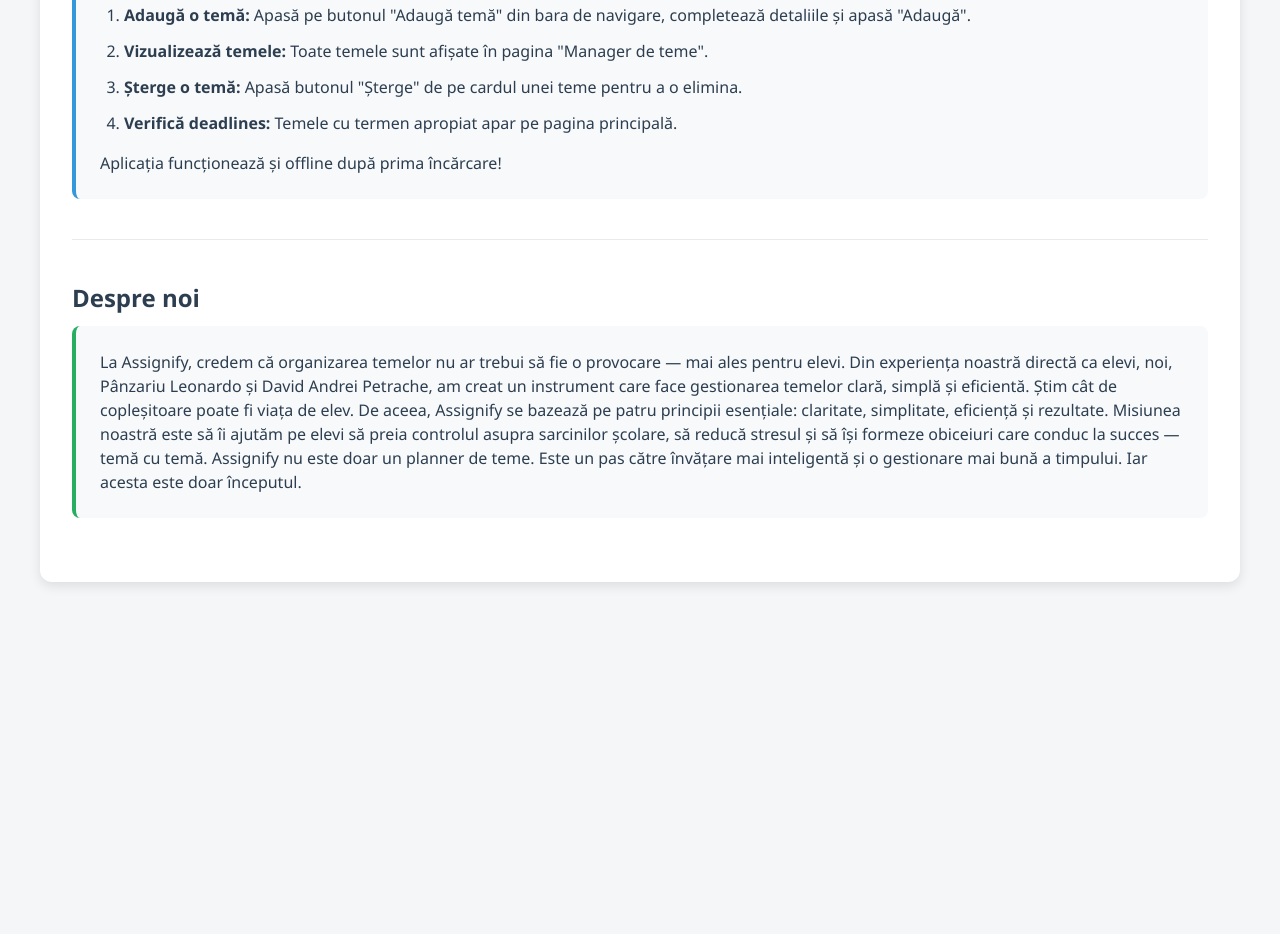
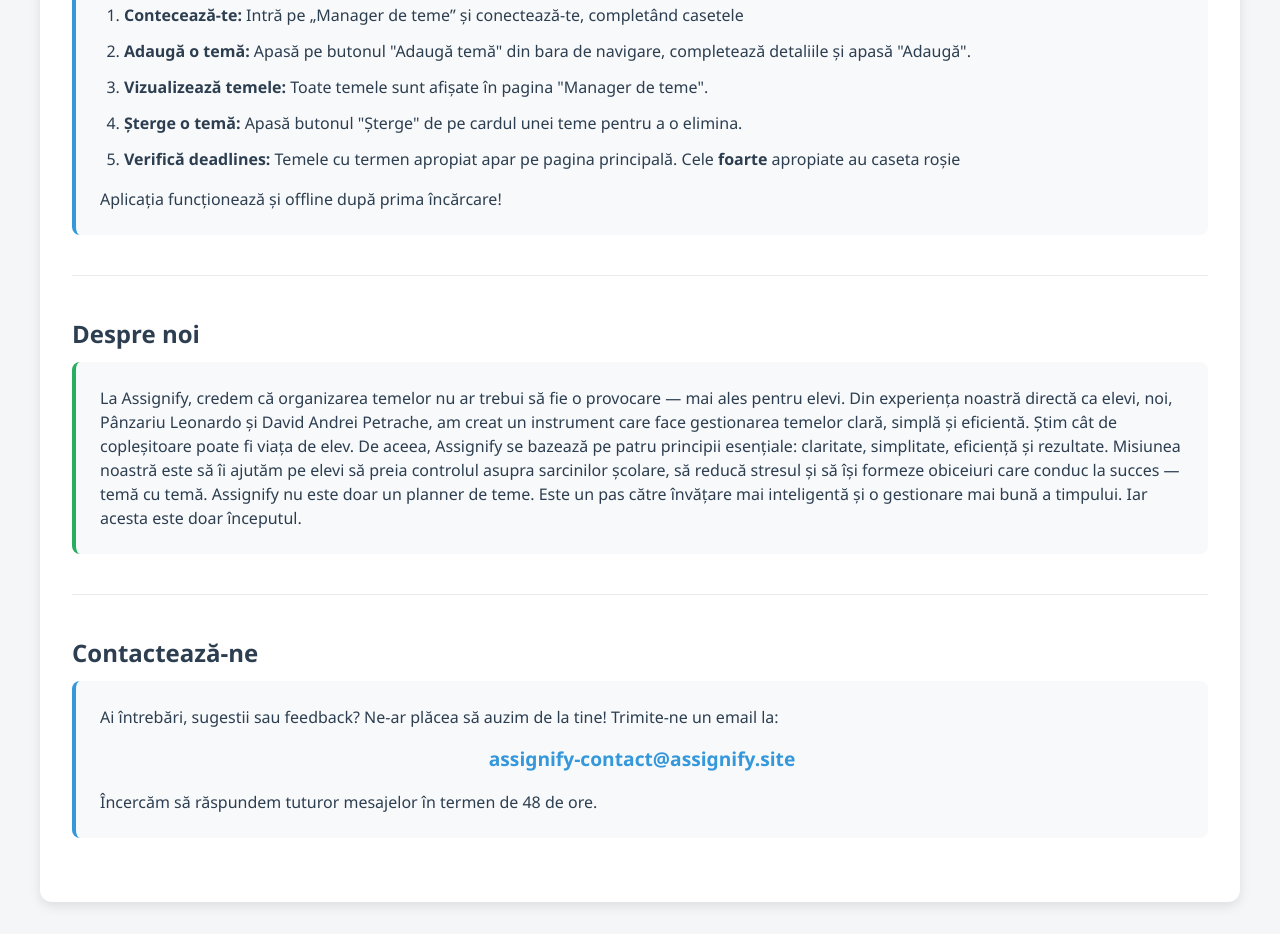
Before and after one commit to dxv1dtech/Assignify-Nationala-Official, a plain HTML site: page information.html in a window 1280 px wide. Shown: the part 258-1192 px from the top of the page. Before the commit the page ends 872 px from the top, so only its background shows below. Drawn offline with Linux system fonts and the light colour scheme; a script that the page names is missing.

Commit message:
lirili larila

```diff
--- a/css/index.css
+++ b/css/index.css
@@ -1125,3 +1125,53 @@
 .auth-section {
   animation: fadeIn 0.4s ease forwards;
 }
+
+.contact-section {
+  margin-bottom: 2rem;
+}
+
+.contact-content {
+  padding: 1.5rem;
+  background-color: #f8f9fa;
+  border-radius: 8px;
+  border-left: 4px solid #3498db;
+}
+
+.contact-email {
+  font-size: 1.2rem;
+  margin: 1rem 0;
+  text-align: center;
+}
+
+.contact-email a {
+  color: #3498db;
+  text-decoration: none;
+  transition: color 0.3s ease;
+}
+
+.contact-email a:hover {
+  color: #2980b9;
+  text-decoration: underline;
+}
+
+/* Dark mode styles */
+body.dark-mode .contact-content {
+  background-color: #2a2a2a;
+  color: #f0f0f0;
+  border-left-color: #3498db;
+}
+
+body.dark-mode .contact-email a {
+  color: #60a5fa;
+}
+
+body.dark-mode .contact-email a:hover {
+  color: #93c5fd;
+}
+
+@media (max-width: 600px) {
+  .contact-email {
+    font-size: 1.1rem;
+    word-break: break-all;
+  }
+}
--- a/information.html
+++ b/information.html
@@ -29,10 +29,11 @@
       <div class="info-instructions">
         <h2>Pași rapizi de utilizare:</h2>
         <ol>
+          <li><strong>Contecează-te:</strong> Intră pe „Manager de teme” și conectează-te, completând casetele</li>
           <li><strong>Adaugă o temă:</strong> Apasă pe butonul "Adaugă temă" din bara de navigare, completează detaliile și apasă "Adaugă".</li>
           <li><strong>Vizualizează temele:</strong> Toate temele sunt afișate în pagina "Manager de teme".</li>
           <li><strong>Șterge o temă:</strong> Apasă butonul "Șterge" de pe cardul unei teme pentru a o elimina.</li>
-          <li><strong>Verifică deadlines:</strong> Temele cu termen apropiat apar pe pagina principală.</li>
+          <li><strong>Verifică deadlines:</strong> Temele cu termen apropiat apar pe pagina principală. Cele <strong>foarte</strong> apropiate au caseta roșie</li>
         </ol>
         <p>Aplicația funcționează și offline după prima încărcare!</p>
       </div>
@@ -50,6 +51,17 @@
             Assignify nu este doar un planner de teme. Este un pas către învățare mai inteligentă și o gestionare mai bună a timpului. Iar acesta este doar începutul.</p>
       </div>
     </section>
+
+    <div class="section-divider"></div>
+
+    <section class="contact-section">
+      <h1 style="margin-bottom: 10px;">Contactează-ne</h1>
+      <div class="contact-content about-content">
+        <p>Ai întrebări, sugestii sau feedback? Ne-ar plăcea să auzim de la tine! Trimite-ne un email la:</p>
+        <p class="contact-email"><strong><a href="mailto:assignify-contact@assignify.site">assignify-contact@assignify.site</a></strong></p>
+        <p>Încercăm să răspundem tuturor mesajelor în termen de 48 de ore.</p>
+      </div>
+    </section>
   </main>
 
   <script src="https://cdnjs.cloudflare.com/ajax/libs/firebase/9.22.2/firebase-app-compat.min.js"></script>
```
